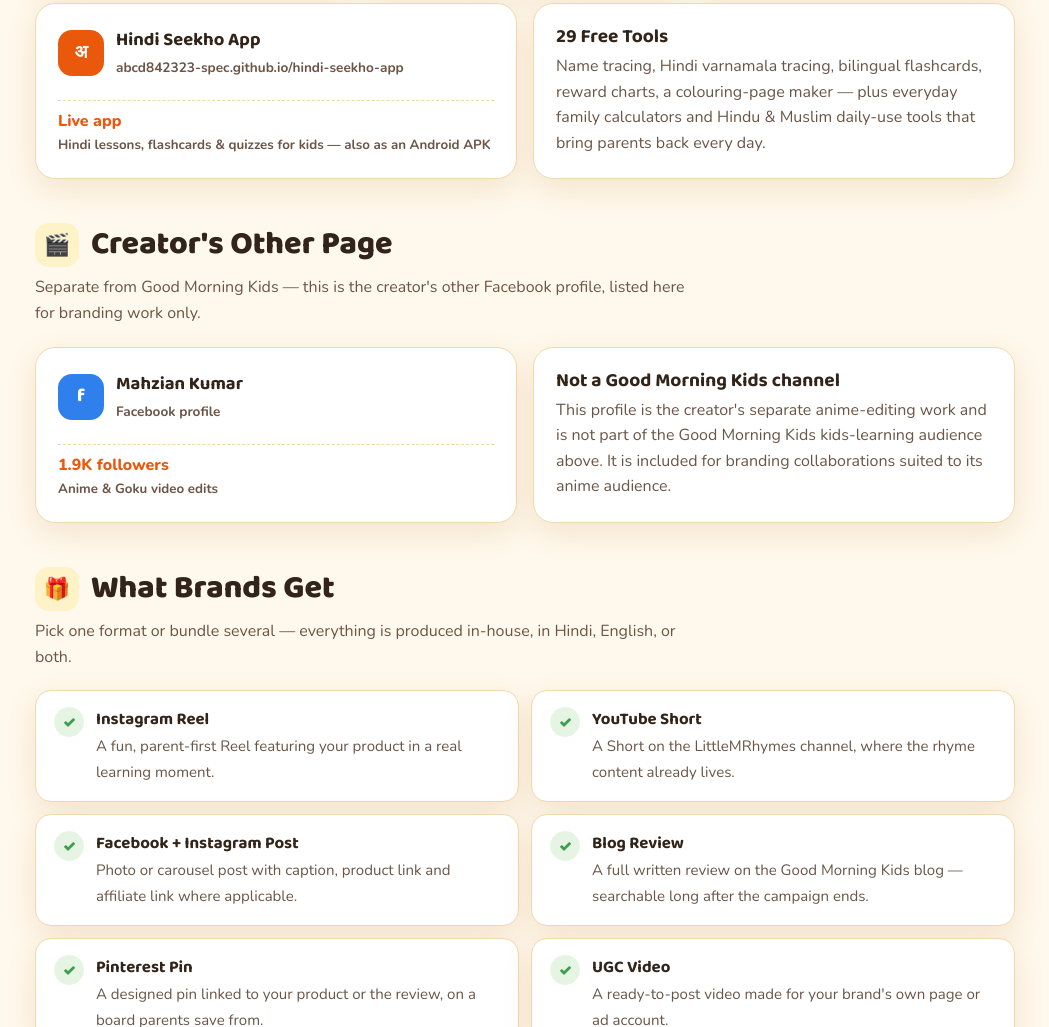
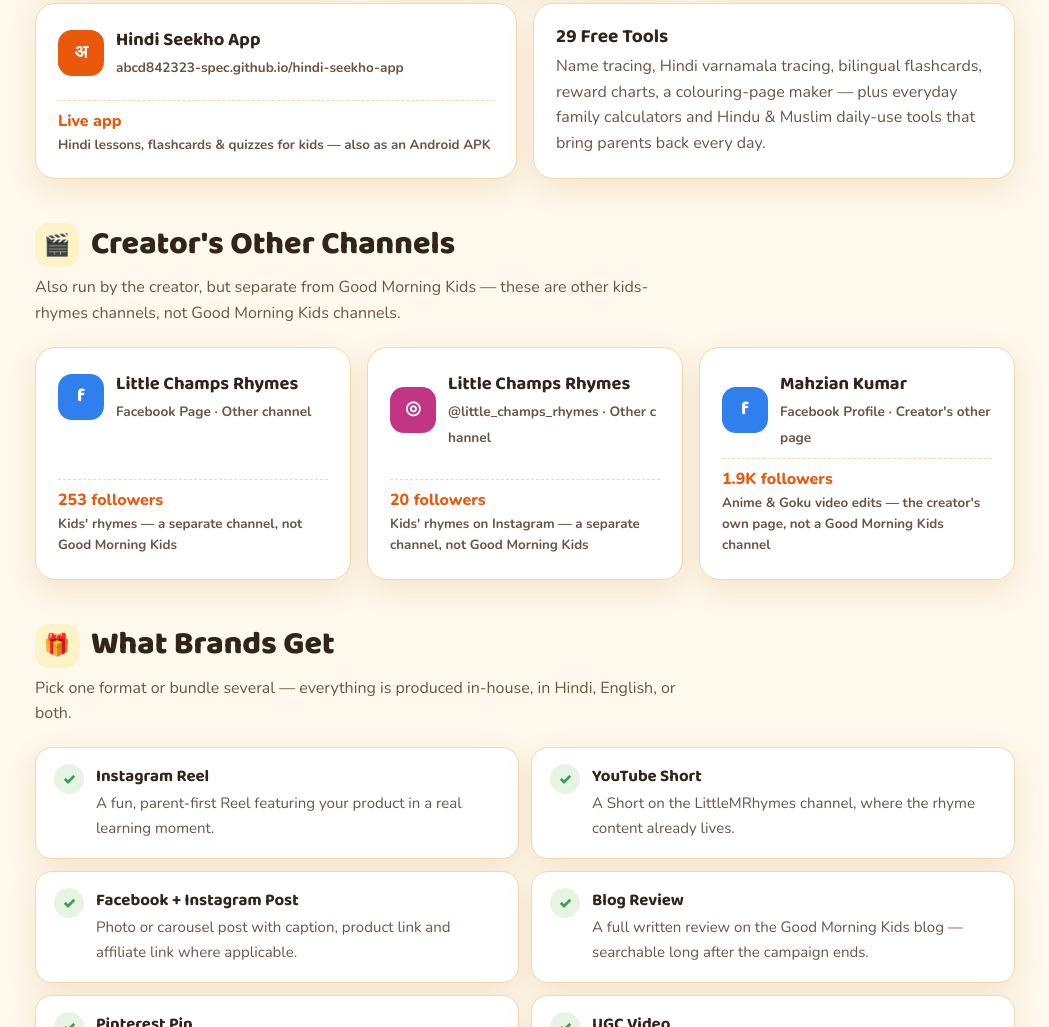
Before and after one commit to abcd842323-spec/good-morning-kids-media-kit, a plain HTML site: page index.html in a window 1280 px wide. Shown: the part 1939-2966 px from the top of the page, without its empty margins (115-1164 px from the left). Drawn offline with nearby package versions, Linux system fonts and the light colour scheme.

Commit message:
Media kit: add Mahzian Kumar alongside Little Champs Rhymes

```diff
--- a/index.html
+++ b/index.html
@@ -339,19 +339,23 @@
     </div>
   </section>
 
-  <!-- ============ CREATOR'S OTHER PAGE ============ -->
+  <!-- ============ CREATOR'S OTHER CHANNELS ============ -->
   <section aria-labelledby="other-h">
-    <div class="sec-head"><span class="ico" aria-hidden="true">🎬</span><h2 id="other-h">Creator's Other Page</h2></div>
-    <p class="sec-sub">Separate from Good Morning Kids — this is the creator's other Facebook profile, listed here for branding work only.</p>
-    <div class="grid2">
+    <div class="sec-head"><span class="ico" aria-hidden="true">🎬</span><h2 id="other-h">Creator's Other Channels</h2></div>
+    <p class="sec-sub">Also run by the creator, but separate from Good Morning Kids — these are other kids-rhymes channels, not Good Morning Kids channels.</p>
+    <div class="grid3">
+      <a class="card channel" href="https://www.facebook.com/profile.php?id=61591928605343" target="_blank" rel="noopener">
+        <span class="top"><span class="badge b-fb">f</span><span><span class="name">Little Champs Rhymes</span><br /><span class="handle">Facebook Page · Other channel</span></span></span>
+        <span class="metric">253 followers<small>Kids' rhymes — a separate channel, not Good Morning Kids</small></span>
+      </a>
+      <a class="card channel" href="https://www.instagram.com/little_champs_rhymes/" target="_blank" rel="noopener">
+        <span class="top"><span class="badge b-ig">◎</span><span><span class="name">Little Champs Rhymes</span><br /><span class="handle">@little_champs_rhymes · Other channel</span></span></span>
+        <span class="metric">20 followers<small>Kids' rhymes on Instagram — a separate channel, not Good Morning Kids</small></span>
+      </a>
       <a class="card channel" href="https://www.facebook.com/people/Mahzian-Kumar/61572737445421/" target="_blank" rel="noopener">
-        <span class="top"><span class="badge b-fb">f</span><span><span class="name">Mahzian Kumar</span><br /><span class="handle">Facebook profile</span></span></span>
-        <span class="metric">1.9K followers<small>Anime &amp; Goku video edits</small></span>
+        <span class="top"><span class="badge b-fb">f</span><span><span class="name">Mahzian Kumar</span><br /><span class="handle">Facebook Profile · Creator's other page</span></span></span>
+        <span class="metric">1.9K followers<small>Anime &amp; Goku video edits — the creator's own page, not a Good Morning Kids channel</small></span>
       </a>
-      <div class="card">
-        <h3>Not a Good Morning Kids channel</h3>
-        <p>This profile is the creator's separate anime-editing work and is not part of the Good Morning Kids kids-learning audience above. It is included for branding collaborations suited to its anime audience.</p>
-      </div>
     </div>
   </section>
 
```
